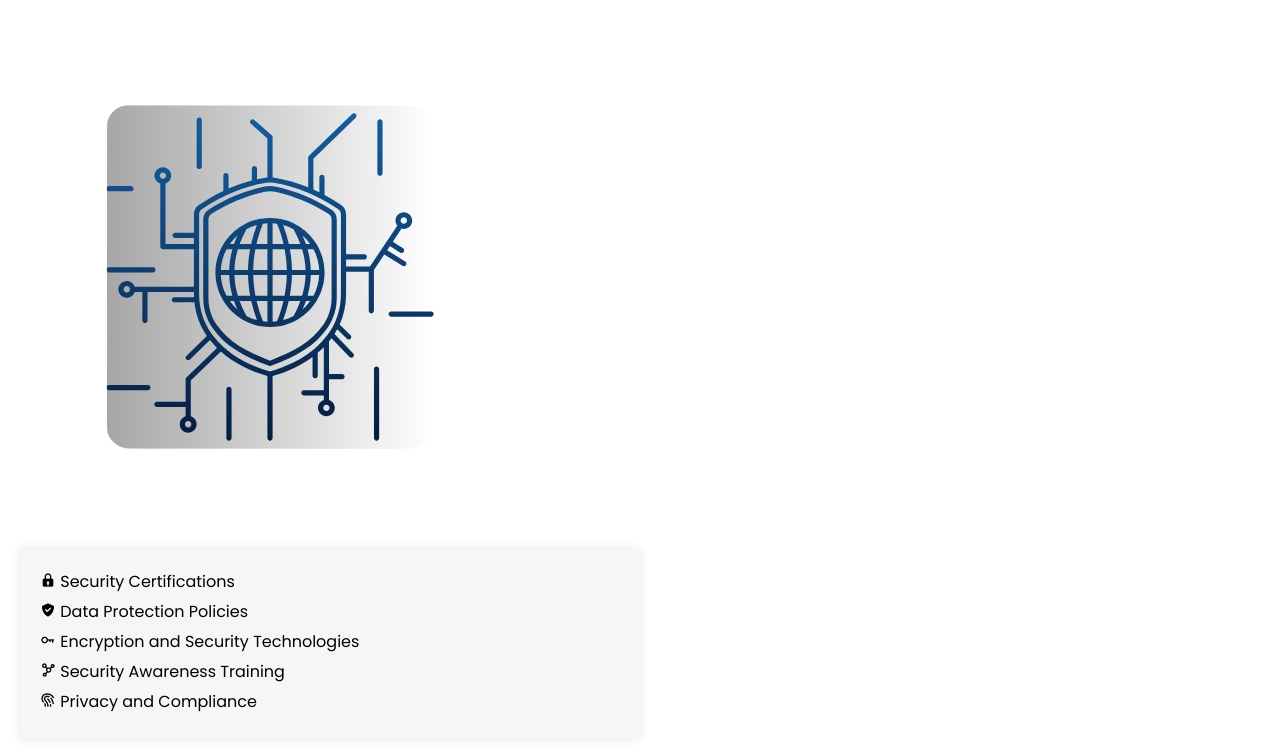
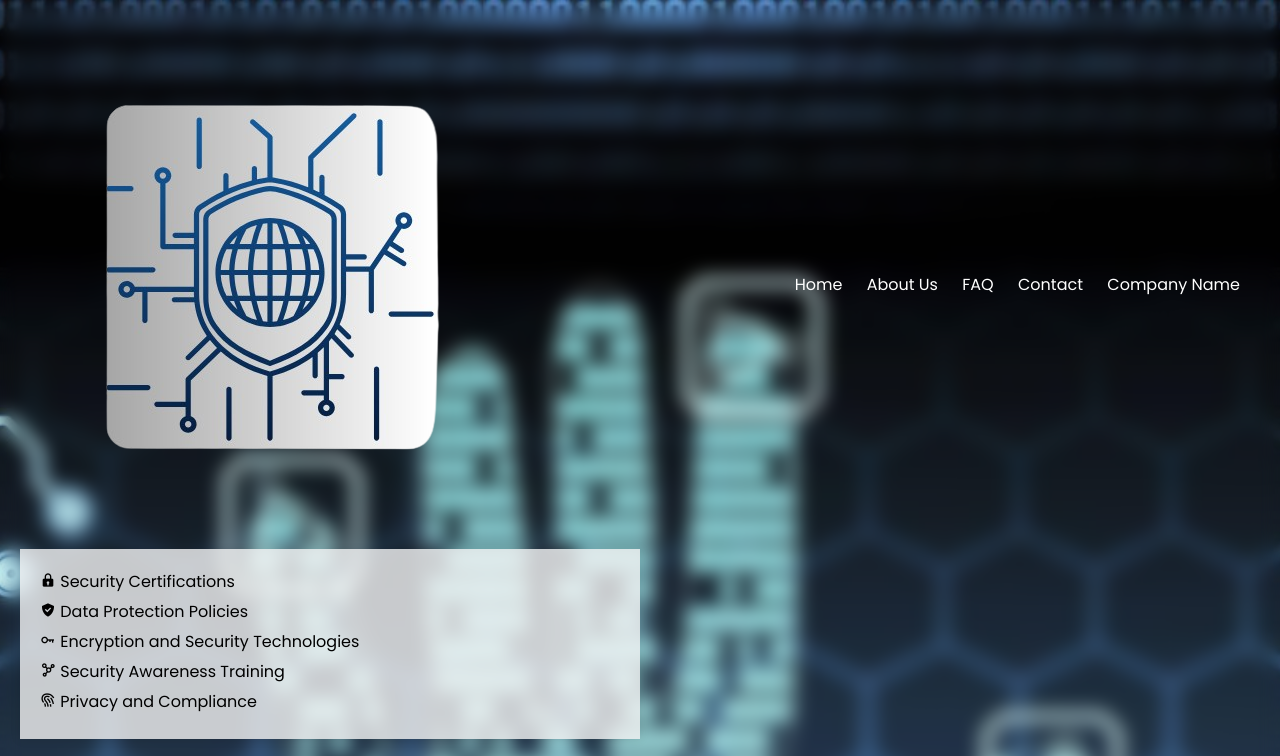
Before and after one commit to SH1NJ1N/Finals-Sarita, a plain HTML site: page index.html in a window 1280 px wide. Shown: the top 756 px of the page. Drawn offline with nearby package versions, Linux system fonts and the light colour scheme; the site is published under a folder, as on GitHub Pages, so addresses that start at the root find nothing.

Commit message:
style.css

```diff
--- a/style.css
+++ b/style.css
@@ -7,7 +7,7 @@
     font-family: 'Poppins', sans-serif;
 }
 body{
-    background-image: url("/images/cybersecurity.jpg");
+    background-image: url("Finals-Sarita/images/cybersecurity.jpg");
     background-size: cover;
     background-position: center;
     margin: 0;
```
